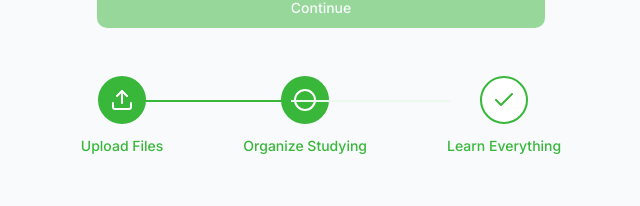
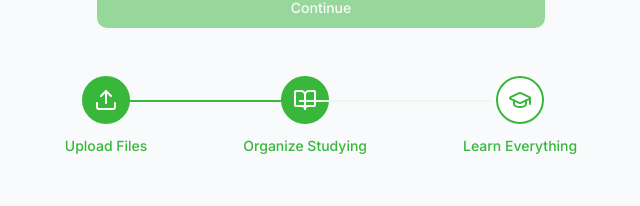
Before and after one commit to VascoSingh/chatedu-helper, a React (Vite) app: page / in a window 1280 px wide. Both pictures are taken after a click on the button 844 px from the left and 590 px from the top of the page. Shown: the part 414-620 px from the top of the page, without its empty margins (319-959 px from the left). Built offline with nearby package versions, Linux system fonts and the light colour scheme.

Commit message:
Improve onboarding progress visuals
The progress indicators between onboarding steps are improved to prevent overlapping and use more descriptive icons.  "Organize Studying" now uses a book icon, and "Learn Everything" uses a graduation cap icon.

```diff
--- a/src/pages/Index.tsx
+++ b/src/pages/Index.tsx
@@ -5,7 +5,7 @@ import { UploadFiles } from "@/components/UploadFiles";
 import { NameCourse } from "@/components/NameCourse";
 import { OnboardingProgress } from "@/components/OnboardingProgress";
 import { useNavigate } from "react-router-dom";
-import { ChevronLeft, ChevronRight, Upload, Circle, Check } from "lucide-react";
+import { ChevronLeft, ChevronRight, Upload, BookOpen, GraduationCap } from "lucide-react";
 import { Button } from "@/components/ui/button";
 
 const Index = () => {
@@ -26,11 +26,11 @@ const Index = () => {
 
   const ProcessSteps = () => (
     <div className="flex flex-col items-center justify-center gap-8 mt-12 mb-16">
-      <div className="flex items-center justify-center gap-20 relative">
+      <div className="flex items-center justify-center gap-24 relative">
         {[
           { title: "Upload Files", icon: Upload, step: 1 },
-          { title: "Organize Studying", icon: Circle, step: 2 },
-          { title: "Learn Everything", icon: Check, step: 3 },
+          { title: "Organize Studying", icon: BookOpen, step: 2 },
+          { title: "Learn Everything", icon: GraduationCap, step: 3 },
         ].map((item, index) => (
           <div key={index} className="flex flex-col items-center relative">
             <div
@@ -47,7 +47,7 @@ const Index = () => {
             </p>
             {index < 2 && (
               <div
-                className={`absolute top-6 left-[3rem] w-[10rem] h-[2px] transition-colors duration-300 ${
+                className={`absolute top-6 left-[3.5rem] w-[12rem] h-[2px] transition-colors duration-300 ${
                   step > item.step ? "bg-primary" : "bg-secondary"
                 }`}
               />
```
